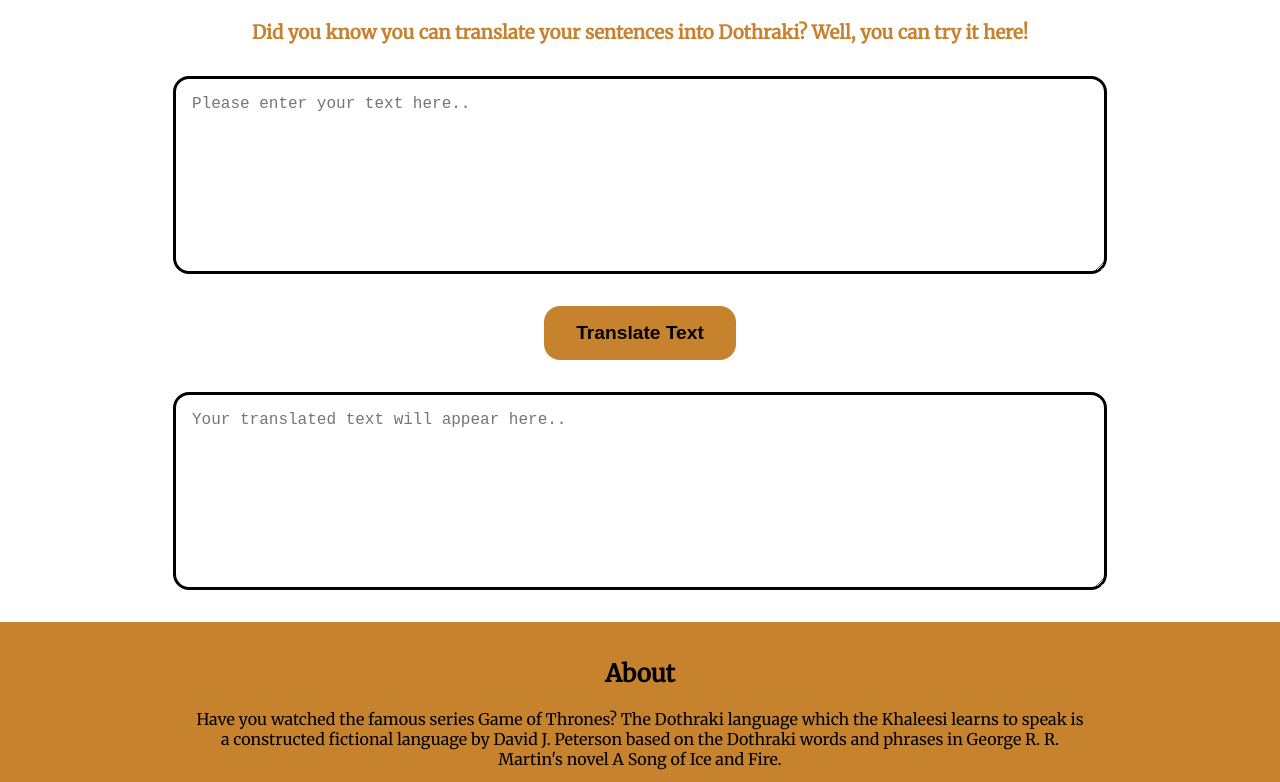
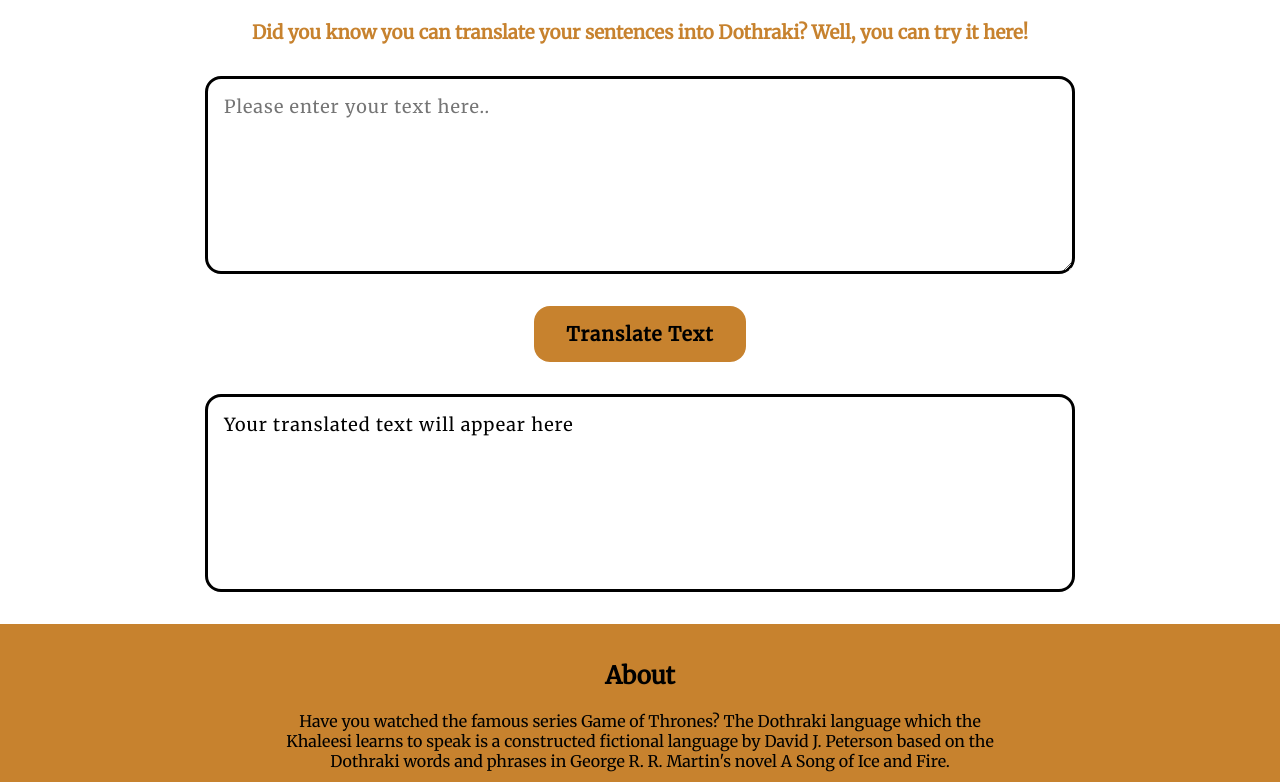
Before and after one commit to shraddha-1402/Dothraki-Speak, a plain HTML site: page index.html in a window 1280 px wide. Shown: the part 402-1184 px from the top of the page. Drawn offline with Linux system fonts and the light colour scheme.

Commit message:
minor changes done

```diff
--- a/index.html
+++ b/index.html
@@ -17,11 +17,13 @@
     </div>
   </header>
   <h3>Did you know you can translate your sentences into Dothraki? Well, you can try it here!</h3>
-  <textarea id="input-text" placeholder="Please enter your text here.."></textarea>
-  <div class="container">
-    <button id="translate-button">Translate Text</button>
-  </div>
-  <textarea id="output-text" placeholder="Your translated text will appear here.." maxlength="0"></textarea>
+  <form id="form">
+    <textarea id="input-text" class="text" placeholder="Please enter your text here.." required></textarea>
+    <div class="container">
+      <button type="submit" id="translate-button">Translate Text</button>
+    </div>
+  </form>
+  <div id="output-text" class="text">Your translated text will appear here</div>
   <footer class="footer container">
     <h2>About</h2>
     <p class="paragraph"> Have you watched the famous series Game of Thrones? The Dothraki language which the Khaleesi
--- a/main.js
+++ b/main.js
@@ -1,12 +1,12 @@
 const inputArea = document.querySelector("#input-text");
 const outputArea = document.querySelector("#output-text");
-const translateBtn = document.querySelector("#translate-button");
+const form = document.querySelector("#form");
 
 const url = "https://api.funtranslations.com/translate/dothraki.json";
 
 const urlCreator = (input) => `${url}?text=${input}`;
 
-function clickHandler() {
+function clickHandler(event) {
   var input = inputArea.value;
   fetch(urlCreator(input))
     .then(res => {
@@ -14,6 +14,7 @@ function clickHandler() {
     })
     .then(data => outputArea.innerText = data.contents.translated)
     .catch(err => console.log("error: " + err));
+  event.preventDefault();
 }
 
-translateBtn.addEventListener("click", clickHandler);
+form.addEventListener("submit", clickHandler);
--- a/style.css
+++ b/style.css
@@ -10,6 +10,11 @@ body{
   margin: 0;
   font-family: 'Merriweather', sans-serif;
   overflow-x: hidden;
+}
+
+.text, button{
+  font-family: inherit;
+  letter-spacing: 1px;
 }
 
 img{
@@ -41,10 +46,10 @@ h3{
   padding: 0 var(--rem-space);
 }
 
-textarea{
+.text{
   display: block;
   height: 160px;
-  width: 70vw;
+  width: 65vw;
   margin: calc(var(--rem-space)*2) auto;
   padding: var(--rem-space);
   border-radius: var(--rem-space);
@@ -53,7 +58,7 @@ textarea{
   overflow: auto;
 }
 
-textarea:focus{
+.text:focus{
   outline: none;
   border: 3px solid var(--primary-color);
 }
@@ -79,7 +84,7 @@ button:hover{
 }
 
 .paragraph{
-  max-width: 70vw;
+  max-width: 90vmin;
   text-align: center;
   margin: 0;
   margin-bottom: var(--rem-space);
```
